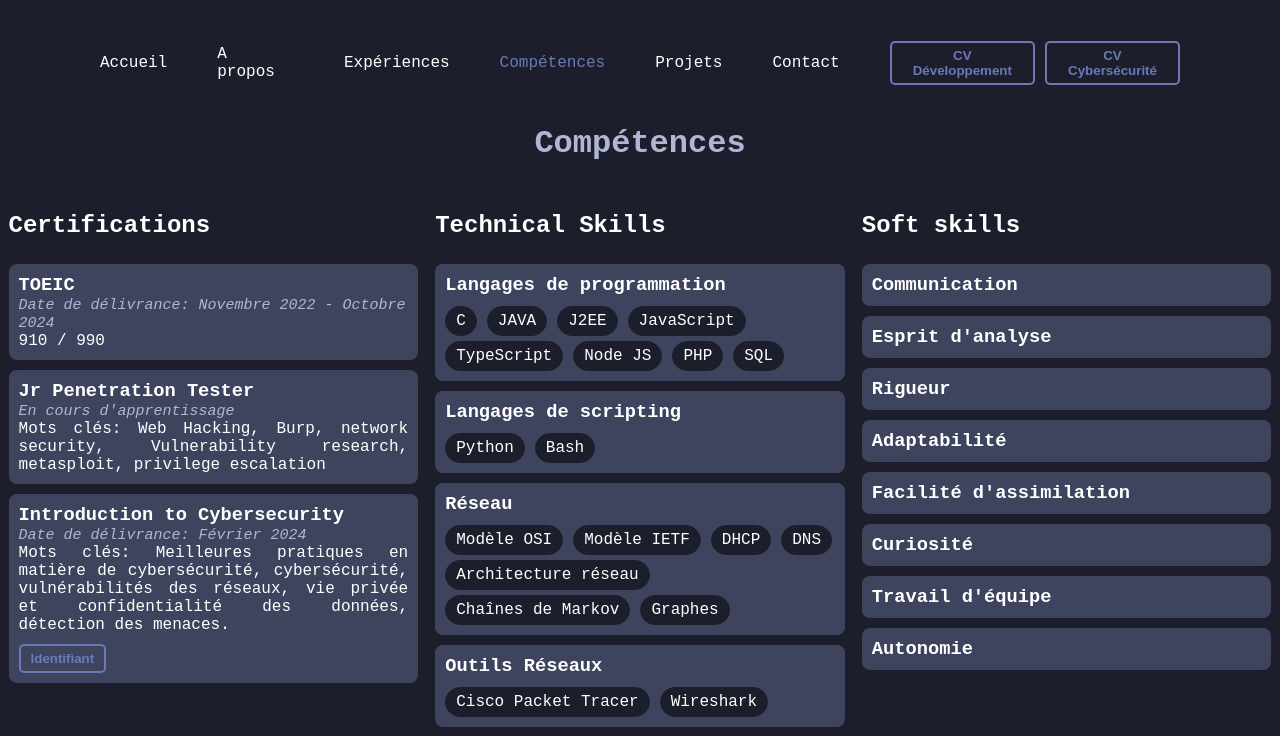
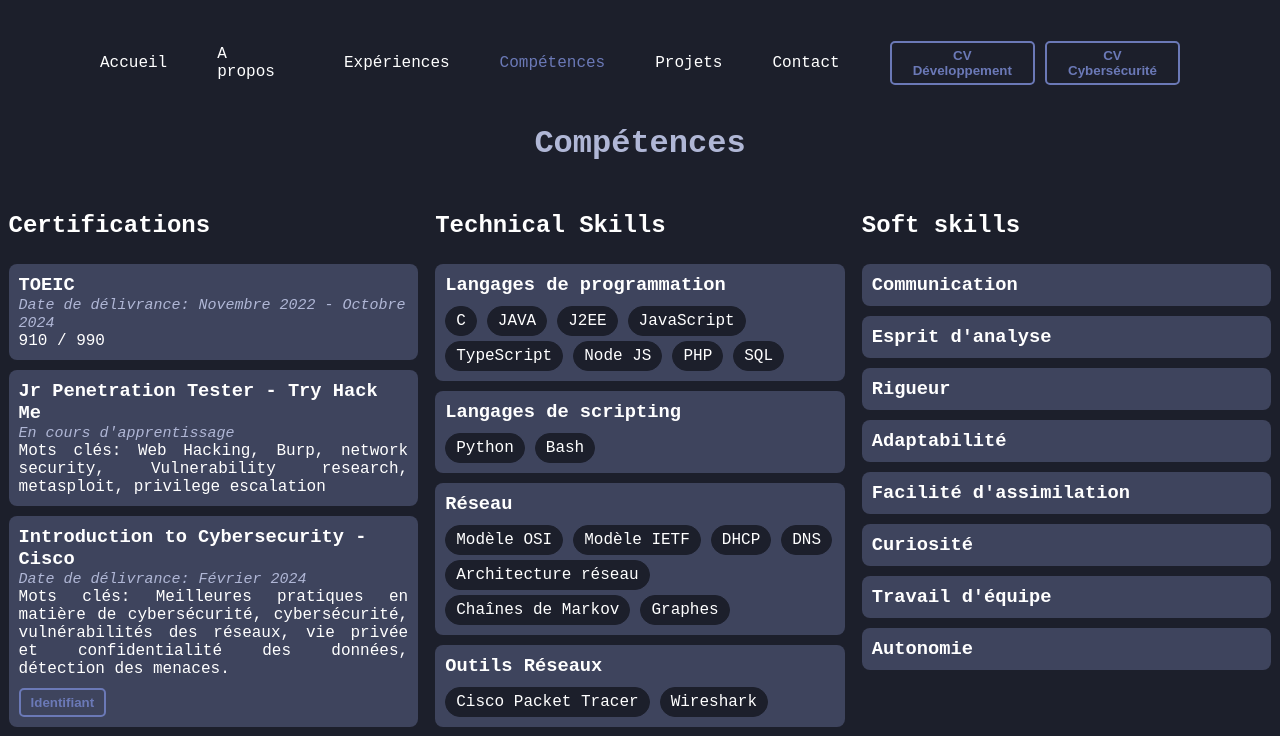
Before and after one commit to GabrielIvanes/portfolio, a React (Vite) app: page /competences in a window 1280 px wide. Shown: the top 736 px of the page. Built offline with nearby package versions, Linux system fonts and the light colour scheme; a web font is replaced by a local one.

Commit message:
skill change text

```diff
--- a/src/pages/Competences.tsx
+++ b/src/pages/Competences.tsx
@@ -12,7 +12,7 @@ function Competences() {
 						<div>910 / 990</div>
 					</div>
 					<div className='group'>
-						<h3>Jr Penetration Tester</h3>
+						<h3>Jr Penetration Tester - Try Hack Me</h3>
 						<span>En cours d'apprentissage</span>
 						<div>
 							Mots clés: Web Hacking, Burp, network security, Vulnerability
@@ -20,7 +20,7 @@ function Competences() {
 						</div>
 					</div>
 					<div className='group'>
-						<h3>Introduction to Cybersecurity</h3>
+						<h3>Introduction to Cybersecurity - Cisco</h3>
 						<span>Date de délivrance: </span>
 						<span>Février 2024</span>
 						<div>
```
